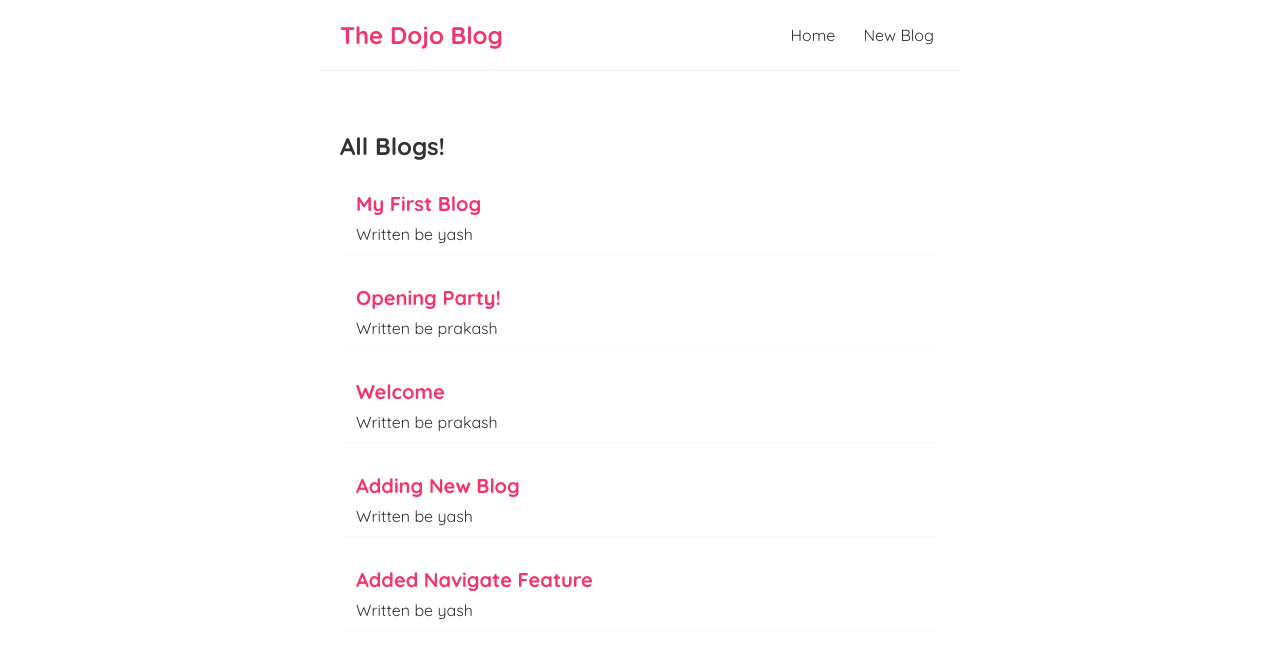
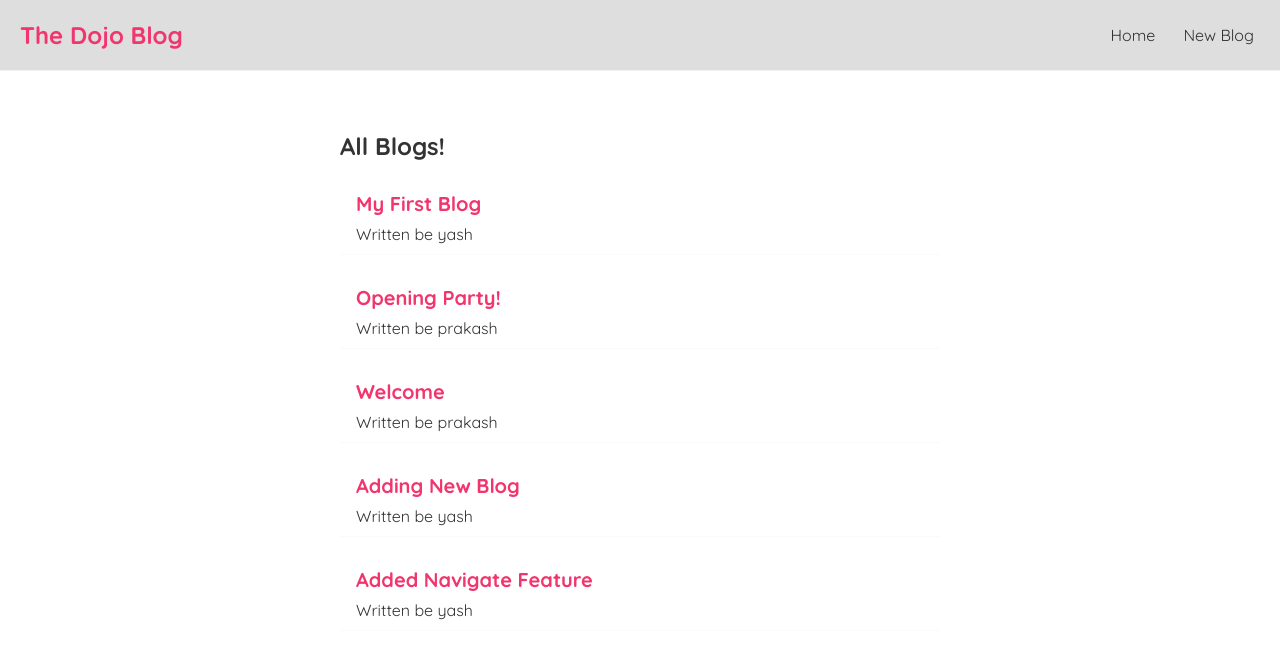
Before and after one commit to risingone/dojo-blog, a React (Create React App) app: page / in a window 1280 px wide. Shown: the top 658 px of the page. Built offline with nearby package versions, Linux system fonts and the light colour scheme; data requests are answered from the project's data file.

Commit message:
added invalide url handling

```diff
--- a/src/App.js
+++ b/src/App.js
@@ -3,6 +3,7 @@ import Home from './Home';
 import { BrowserRouter as Router, Routes, Route } from 'react-router-dom';
 import Create from './Create';
 import BlogDetails from './BlogDetails';
+import NotFound from './NotFound';
 
 function App() {
   return (
@@ -14,6 +15,7 @@ function App() {
             <Route path='/' element={<Home />} />
             <Route path='/create' element={<Create />} />
             <Route path='/blogs/:id' element={<BlogDetails />} />
+            <Route path='*' element={<NotFound />} />
           </Routes>
          </div>
       </div>
--- /dev/null
+++ b/src/NotFound.js
@@ -0,0 +1,13 @@
+import { Link } from "react-router-dom";
+
+const NotFound = () => {
+    return (
+        <div className="not-found">
+            <h2>Sorry</h2>
+            <p>That page cannot be found</p>
+            <Link to="/">Back to the homepage...</Link>
+        </div>
+     );
+}
+
+export default NotFound;
--- a/src/index.css
+++ b/src/index.css
@@ -6,10 +6,11 @@
   color: #333;
 }
 .navbar {
+  background-color: #dedede;
   padding: 20px;
   display: flex;
   align-items: center;
-  max-width: 600px;
+  min-width: 600px;
   margin: 0 auto;
   border-bottom: 1px solid #f2f2f2;
 }
```
